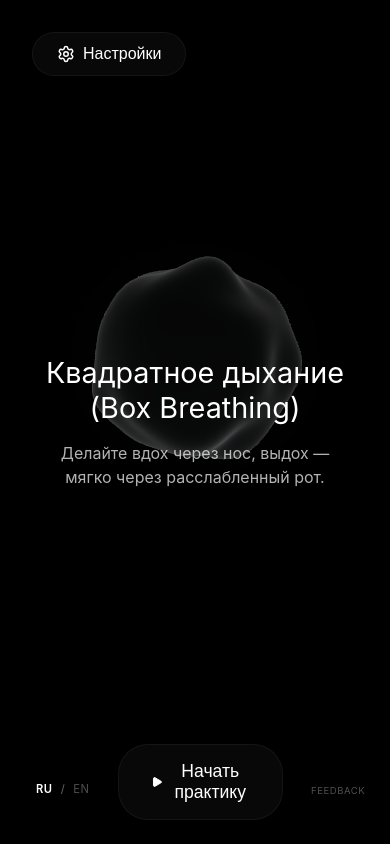
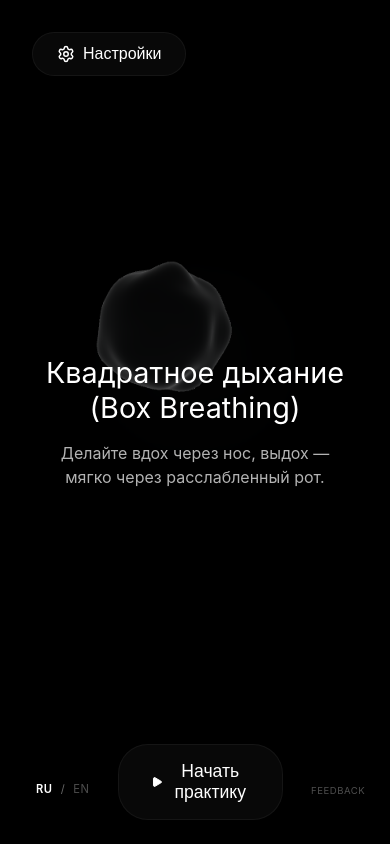
Before and after one commit to r89tfkzkrw-eng/Breathe, a React (Vite) app: page / in a window 390 px wide. Built offline with nearby package versions, Linux system fonts and the light colour scheme.

Commit message:
style(mobile): restore original orb proportions and use global scale for visualizer area

```diff
--- a/src/App.css
+++ b/src/App.css
@@ -42,6 +42,16 @@
   justify-content: center;
   width: 100%;
   position: relative;
+}
+
+/* На мобильных (ширина < 450px) уменьшаем визуализатор целиком на 20%,
+   сохраняя идеальные оригинальные пропорции орба и орбиты друг к другу */
+@media (max-width: 450px) {
+  .visualizer-area {
+    /* transform-origin center фиксирует центр при сжатии */
+    transform: scale(0.80);
+    transform-origin: center;
+  }
 }
 
 .instruction-text {
--- a/src/components/BreathingOrbit.css
+++ b/src/components/BreathingOrbit.css
@@ -9,13 +9,6 @@
   z-index: 0;
   opacity: 0; /* Скрыто в idle */
   transition: opacity 1s ease;
-}
-
-@media (max-width: 450px) {
-  .orbit-container {
-    /* Круг больше не перекрывается орбом, так как 0.85 > 0.65 */
-    transform: translate(-50%, -50%) scale(0.85);
-  }
 }
 
 .orbit-container.playing {
```
Also changed, not shown: src/components/LiquidOrb.css (+0 -7 lines).
